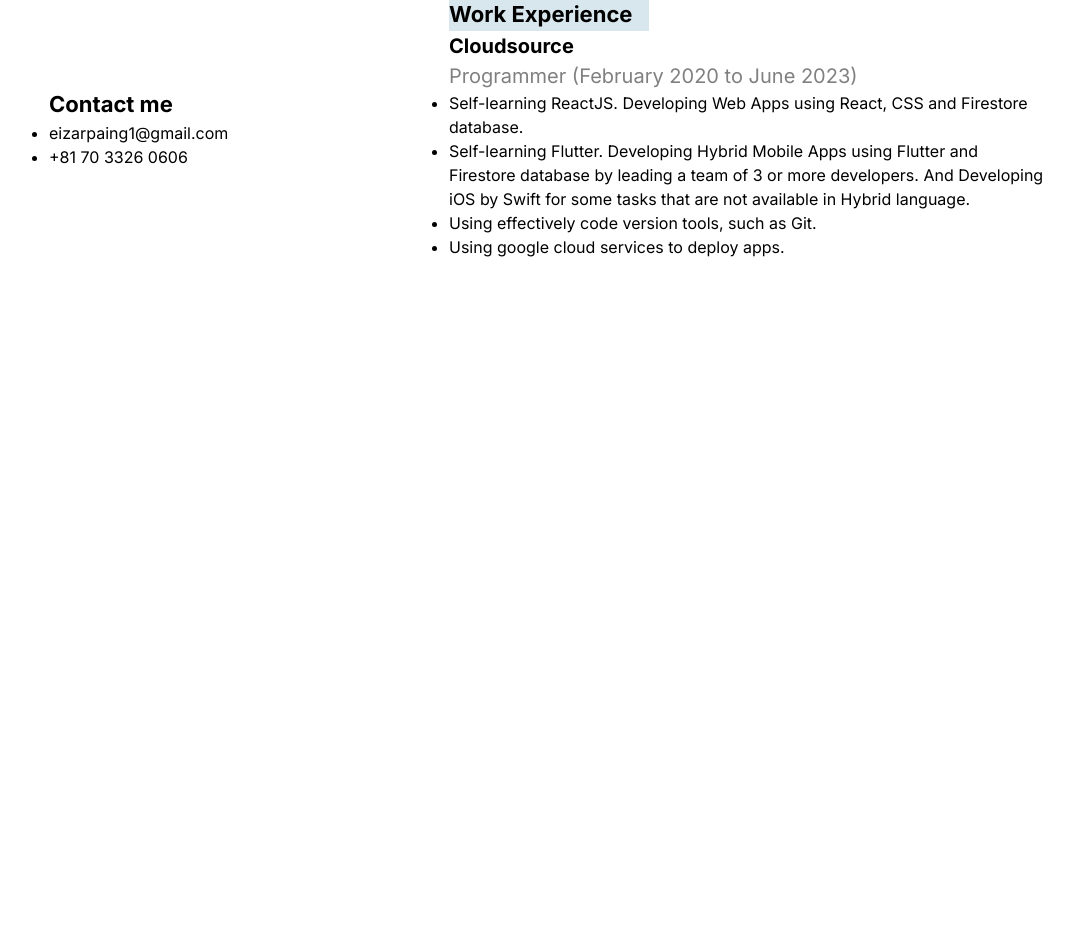
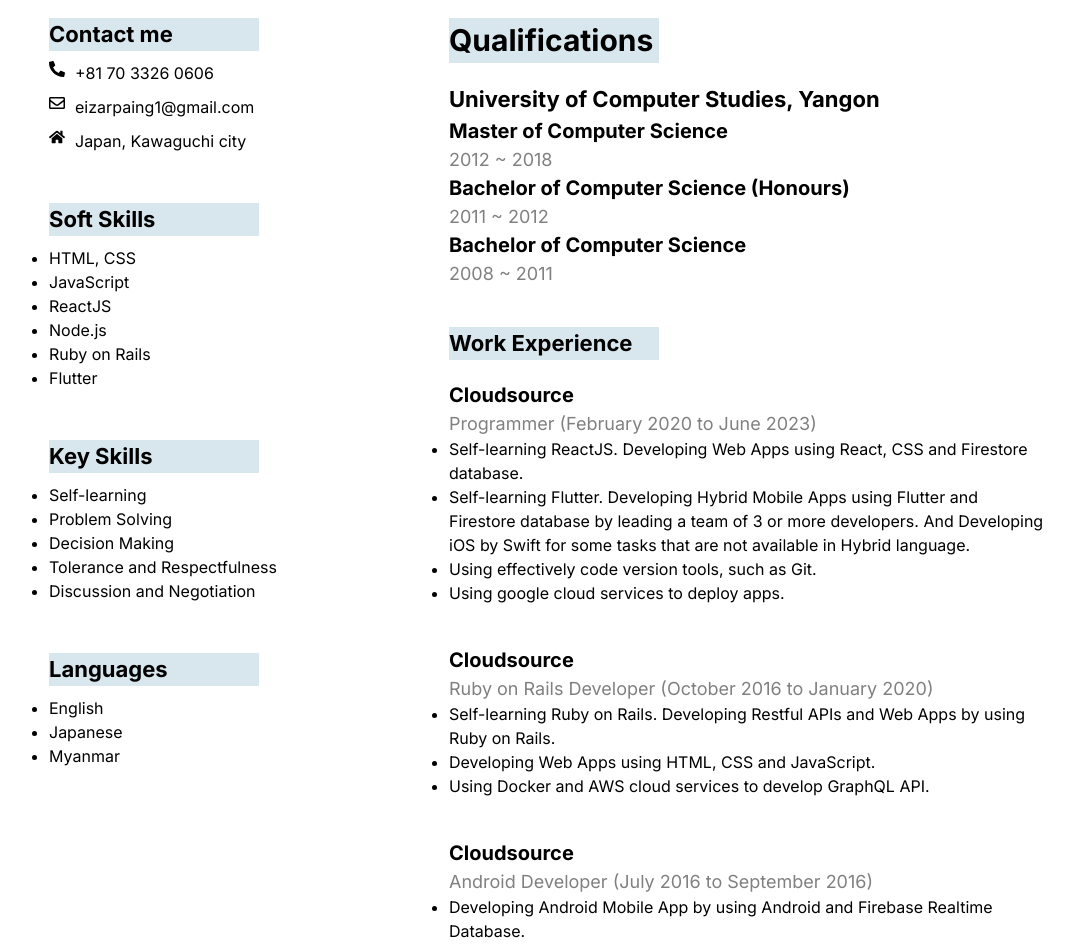
Before and after one commit to EiZar/eizarpaing-profile, a Next.js app: page / in a window 1280 px wide. Shown: the part 402-1352 px from the top of the page, without its empty margins (51-1124 px from the left). Before the commit the page ends 800 px from the top, so only its background shows below. Built offline with nearby package versions, Linux system fonts and the light colour scheme.

Commit message:
update profile

```diff
--- /dev/null
+++ b/app/components/phone.js
@@ -0,0 +1,10 @@
+import { FaPhoneAlt } from 'react-icons/fa';
+
+export default function Phone() {
+  return (
+    <div className='flex'>
+      <FaPhoneAlt />
+      <div className="iconText">+81 70 3326 0606</div>
+    </div>
+  );
+}
--- a/app/globals.css
+++ b/app/globals.css
@@ -21,9 +21,13 @@
     margin: 20px !important;
   }
 
-  .flexContainer {
+  .profileContainer {
     flex-direction: column;
     align-items: flex-start !important;
+  }
+
+  .experienceContainter {
+    flex-direction: column;
   }
 
   .imgContainer {
@@ -31,6 +35,10 @@
   }
 
   .textContainer {
+    width: 100% !important;
+  }
+
+  .bgColor {
     width: 100% !important;
   }
 }
@@ -46,9 +54,14 @@ body {
   margin: 100px;
 }
 
-.flexContainer {
+.profileContainer {
   display: flex;
   align-items: center;
+}
+
+.experienceContainter {
+  display: flex;
+  align-items: flex-start;
 }
 
 .imgContainer {
@@ -90,17 +103,35 @@ h3 {
   margin-left: 50px;
 }
 
+.marginTop {
+  margin-top: 20px;
+  margin-bottom: 40px;
+}
+
+.marginBottom {
+  margin-bottom: 10px;
+}
+
+.leftContainer {
+  margin-top: 10px;
+  margin-bottom: 50px;
+}
+
 .title {
   font-size: 20px;
   font-weight: bold;
 }
 
 .title2 {
-  font-size: 20px;
+  font-size: 18px;
   color: gray;
 }
 
 .bgColor {
-  width: 200px;
+  width: 210px;
   background: #d8e6ed;
 }
+
+.iconText {
+  margin-left: 10px;
+}
--- a/app/page.js
+++ b/app/page.js
@@ -1,9 +1,11 @@
 import Image from 'next/image'
+import Phone from './components/phone'
+import { FaPhoneAlt, FaRegEnvelope, FaHome } from 'react-icons/fa';
 
 export default function Home() {
   return (
     <>
-    <div className='flexContainer'>
+    <div className='profileContainer'>
       <div className='imgContainer'>
       <img src='/images/profile.png'></img>
       </div>
@@ -16,16 +18,66 @@ export default function Home() {
         </p>
       </div>
     </div>
-    <div className='flexContainer'>
+    <div className='experienceContainter marginTop'>
       <div className='imgContainer'>
-        <h3>Contact me</h3>
+        <h3 className='bgColor'>Contact me</h3>
+        <div className='leftContainer'>
+          <div className='flex marginBottom'>
+            <FaPhoneAlt />
+            <div className="iconText">+81 70 3326 0606</div>
+          </div>
+          <div className='flex marginBottom'>
+            <FaRegEnvelope />
+            <div className="iconText">eizarpaing1@gmail.com</div>
+          </div>
+          <div className='flex marginBottom'>
+            <FaHome />
+            <div className="iconText">Japan, Kawaguchi city</div>
+          </div>
+        </div>
+        <h3 className='bgColor'>Soft Skills</h3>
+        <div className='leftContainer'>
           <ul class="list-disc">
-          <li>eizarpaing1@gmail.com</li>
-          <li>+81 70 3326 0606</li>
+            <li>HTML, CSS</li>
+            <li>JavaScript</li>
+            <li>ReactJS</li>
+            <li>Node.js</li>
+            <li>Ruby on Rails</li>
+            <li>Flutter</li>
           </ul>
         </div>
+        <h3 className='bgColor'>Key Skills</h3>
+        <div className='leftContainer'>
+          <ul class="list-disc">
+            <li>Self-learning</li>
+            <li>Problem Solving</li>
+            <li>Decision Making</li>
+            <li>Tolerance and Respectfulness</li>
+            <li>Discussion and Negotiation</li>
+          </ul>
+        </div>
+        <h3 className='bgColor'>Languages</h3>
+        <div className='leftContainer'>
+          <ul class="list-disc">
+            <li>English</li>
+            <li>Japanese</li>
+            <li>Myanmar</li>
+          </ul>
+        </div>
+      </div>
       <div className='inlineBlock textContainer'>
+        <h2 className='bgColor'>Qualifications</h2>
+        <div className='marginTop'>
+          <h3>University of Computer Studies, Yangon</h3>
+          <div className='title'>Master of Computer Science</div>
+          <div className='title2'>2012 ~ 2018</div>
+          <div className='title'>Bachelor of Computer Science (Honours)</div>
+          <div className='title2'>2011 ~ 2012</div>
+          <div className='title'>Bachelor of Computer Science</div>
+          <div className='title2'>2008 ~ 2011</div>
+        </div>
         <h3 className='bgColor'>Work Experience</h3>
+        <div className='marginTop'>
           <div className='title'>Cloudsource</div>
           <div className='title2'>Programmer (February 2020 to June 2023)</div>
           <ul class="list-disc">
@@ -43,6 +95,43 @@ export default function Home() {
             </li>
           </ul>
         </div>
+        <div className='marginTop'>
+          <div className='title'>Cloudsource</div>
+          <div className='title2'>Ruby on Rails Developer (October 2016 to January 2020)</div>
+          <ul class="list-disc">
+            <li>
+              Self-learning Ruby on Rails. Developing Restful APIs and Web Apps by using Ruby on Rails.
+            </li>
+            <li>
+              Developing Web Apps using HTML, CSS and JavaScript.
+            </li>
+            <li>
+              Using Docker and AWS cloud services to develop GraphQL API.
+            </li>
+          </ul>
+        </div>
+        <div className='marginTop'>
+          <div className='title'>Cloudsource</div>
+          <div className='title2'>Android Developer (July 2016 to September 2016)</div>
+          <ul class="list-disc">
+            <li>
+              Developing Android Mobile App by using Android and Firebase Realtime Database.
+            </li>
+          </ul>
+        </div>
+        <div className='marginTop'>
+          <div className='title'>Fun and Learn Education Center</div>
+          <div className='title2'>Programmer Analyst (December 2013 to June 2016)</div>
+          <ul class="list-disc">
+            <li>
+              Developing Web Apps using HTML, CSS and JavaScript.
+            </li>
+            <li>
+              Self-learning Android and Developing Mobile Apps by using Android.
+            </li>
+          </ul>
+        </div>
+      </div>
     </div>
     </>
   )
--- a/package.json
+++ b/package.json
@@ -16,6 +16,7 @@
     "postcss": "8.4.28",
     "react": "18.2.0",
     "react-dom": "18.2.0",
+    "react-icons": "^4.10.1",
     "tailwindcss": "3.3.3"
   }
 }
```
Also changed, not shown: 1 other file (tests, documents, lock files or other folders). Lines whose indentation alone changed are shown as unchanged.
